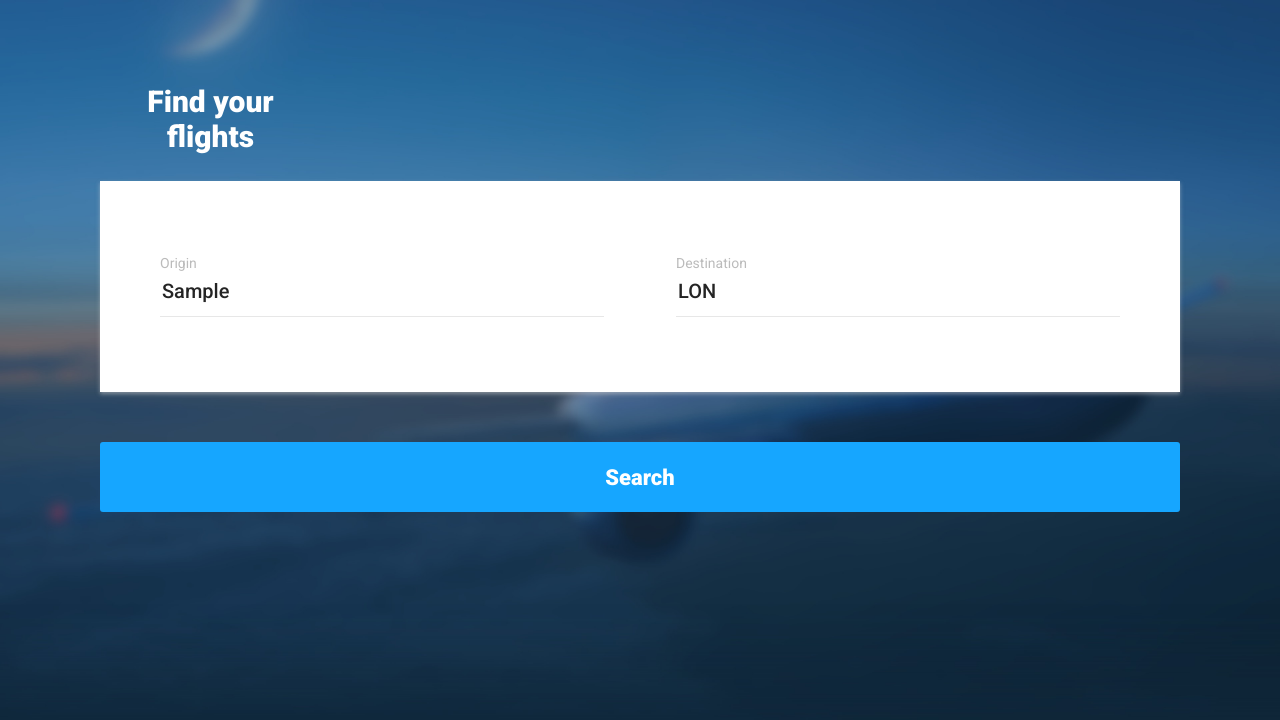
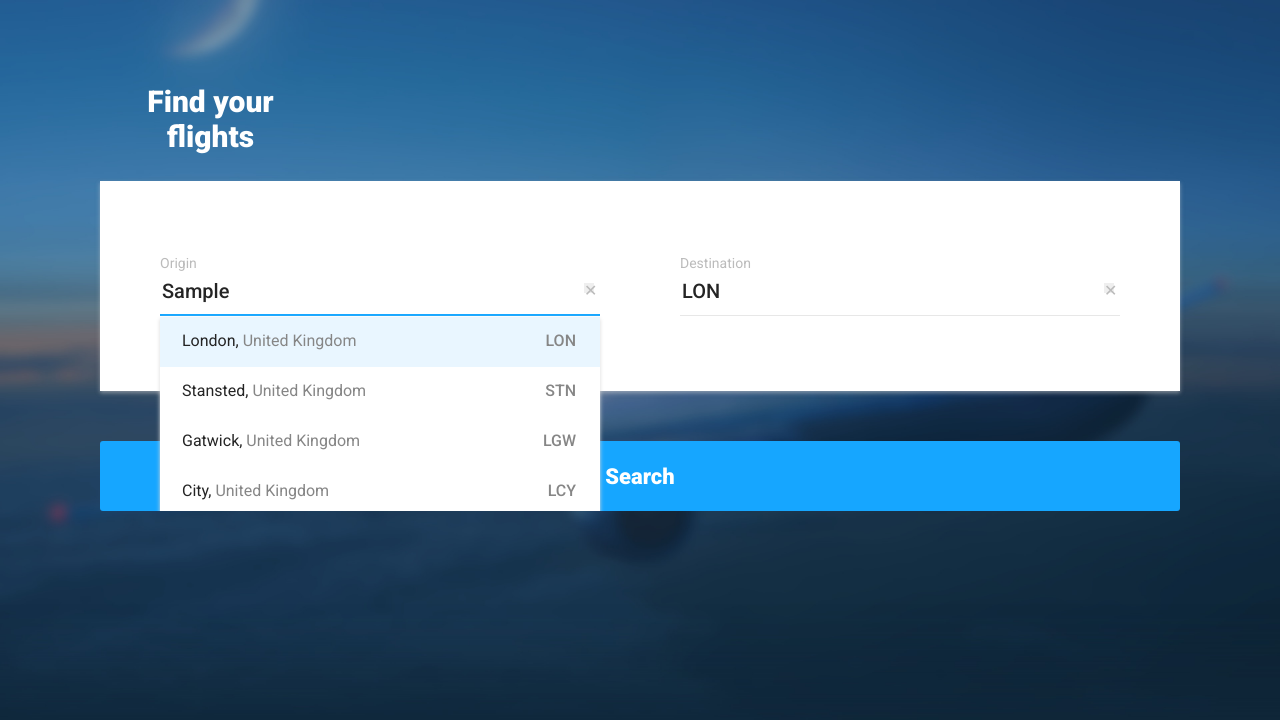
Before and after one commit to jBugman/styled-ts, a React app: page / in a window 1280 px wide. Both pictures are taken after typing "Sample" into the empty fields and a click on the button "Search". Shown: the top 720 px of the page. Built offline with nearby package versions, Linux system fonts and the light colour scheme.

Commit message:
Suggestion with hardcoded data

```diff
--- a/package.json
+++ b/package.json
@@ -11,9 +11,11 @@
     "dev": "webpack-dev-server"
   },
   "dependencies": {
+    "@types/debounce": "^1.2.0",
     "@types/react": "^16.8.18",
     "@types/react-dom": "^16.8.4",
     "@types/styled-components": "^4.1.15",
+    "debounce": "^1.2.0",
     "react": "^16.8.6",
     "react-dom": "^16.8.6",
     "styled-components": "^4.2.0",
--- a/src/components/Form.tsx
+++ b/src/components/Form.tsx
@@ -30,12 +30,12 @@ const Button = styled.button`
   width: 100%;
 `
 
-export interface FormProps {
+const doNothing = (e: React.FormEvent<HTMLFormElement>) => {
+  console.log('fake submit'); // FIXME: console
+  e.preventDefault();
 }
 
-const doNothing = (e) => e.preventDefault();
-
-export const Form = (props: FormProps) =>
+export const Form = () =>
   <form onSubmit={doNothing}>
     <Card>
       <Select label="Origin" placeholder="i.e. Tegel Berlin" />
--- a/src/components/Select.tsx
+++ b/src/components/Select.tsx
@@ -1,11 +1,28 @@
 import * as React from 'react';
 import styled from 'styled-components';
+import { debounce } from 'debounce';
+
+import { Suggestions, SuggestionsProps } from './Suggestions';
+import { placeDescription } from '../models/place';
+
+const testPlaces = require('../../test/test_response.json'); // FIXME: inline json
+
+const MIN_SYMBOLS_CUTOFF = 3
+const SUGGESTIONS_DELAY = 1000
 
 const Field = styled.div`
   height: 60px;
   display: inline-flex;
   flex-direction: column;
-  border-bottom: 1px solid #e7e7e7;
+  position: relative;
+  width: 440px;
+`
+
+const PositionedSuggestions = styled(Suggestions)`
+  width: 100%;
+  z-index: 100;
+  position: absolute;
+  top: 61px;
 `
 
 const Label = styled.div`
@@ -23,12 +40,41 @@ const Input = styled.input`
   font-size: 20px;
   font-weight: 500;
   height: 24px;
-  margin: 6px 0 10px;
+  margin-top: 6px;
   outline: none;
-  width: 440px;
+  width: 100%;
   ::placeholder {
     color: #bbbbbb;
   }
+`
+
+const DeleteButton = styled.button`
+  border: none;
+  bottom: 23px;
+  color: #bbbbbb;
+  cursor: pointer;
+  font-size: 16px;
+  height: 10px;
+  line-height: 16px;
+  outline: none;
+  padding: 0;
+  position: absolute;
+  right: 6px;
+  width: 10px;
+  :hover {
+    color: #16a6ff;
+  }
+`
+
+interface UnderlineProps {
+  active?: boolean;
+}
+
+const Underline = styled.div`
+  position: absolute;
+  bottom: 0;
+  width: 100%;
+  border-bottom: ${(props: UnderlineProps) => !!props.active ? '2px solid #16a6ff' : '1px solid #e7e7e7'};
 `
 
 export interface SelectProps {
@@ -37,17 +83,108 @@ export interface SelectProps {
   placeholder?: string;
 }
 
-export class Select extends React.Component<SelectProps, {}> {
+interface State extends SuggestionsProps {
+  showSuggestions: boolean;
+  text: string;
+}
+
+export class Select extends React.Component<SelectProps, State> {
+
+  state: State = {
+    activeIndex: 0,
+    places: [],
+    showSuggestions: false,
+    text: this.props.defaultValue || '',
+  }
+
+  showSuggestions = () => {
+    console.log('showing suggestions');  // FIXME: console
+    this.setState({
+      activeIndex: 0,
+      places: testPlaces,
+      showSuggestions: true,
+    });
+  }
+
+  loadSuggestions = debounce(this.showSuggestions, SUGGESTIONS_DELAY)
+
+  onTextChange = (e: React.ChangeEvent<HTMLInputElement>) => {
+    const text = e.currentTarget.value || '';
+    e.preventDefault();
+    console.log('text changed to:', text); // FIXME: console
+    if (text.length >= MIN_SYMBOLS_CUTOFF) {
+      this.setState({ text });
+      this.loadSuggestions();
+    } else {
+      this.setState({ text, showSuggestions: false });
+      this.loadSuggestions.clear();
+    }
+  }
+
+  handleSuggestionSelect = (text: string) => {
+    this.setState({ text, showSuggestions: false });
+  }
+
+  handleClear = () => {
+    this.handleSuggestionSelect('');
+  }
+
+  handleKeyPress = (e: React.KeyboardEvent<HTMLInputElement>) => {
+    if (!this.state.showSuggestions) {
+      return;
+    }
+    var idx = this.state.activeIndex;
+    // up
+    if (e.keyCode === 38) {
+      idx = Math.max(0, idx - 1);
+      this.setState({ activeIndex: idx });
+    }
+    // down
+    if (e.keyCode === 40) {
+      idx = Math.min(Math.max(this.state.places.length - 1, 0), idx + 1);
+      this.setState({ activeIndex: idx });
+    }
+    // enter
+    if (e.keyCode === 13) {
+      // It should actually react to space, but for now it complicates things too much
+      if (this.state.places.length === 0) {
+        return;
+      }
+      const selectedPlace = this.state.places[this.state.activeIndex];
+      const text = placeDescription(selectedPlace);
+      this.handleSuggestionSelect(text);
+    }
+    console.log('keypress', e.key, e.keyCode);  // FIXME: console
+  }
+
   render() {
     const {
-      defaultValue,
       label,
       placeholder
     } = this.props;
+
+    const showDeleteButton = !!this.state.text;
+
     return (
       <Field>
         <Label>{label}</Label>
-        <Input placeholder={placeholder} defaultValue={defaultValue} />
+        <Input
+          type="text"
+          value={this.state.text}
+          onChange={this.onTextChange}
+          onKeyDown={this.handleKeyPress}
+          placeholder={placeholder}
+        />
+        {showDeleteButton &&
+          <DeleteButton onClick={this.handleClear}>✕</DeleteButton> // TODO: use an actual svg asset?
+        }
+        <Underline active={this.state.showSuggestions} />
+        {this.state.showSuggestions &&
+          <PositionedSuggestions
+            activeIndex={this.state.activeIndex}
+            places={this.state.places}
+            onSelect={this.handleSuggestionSelect}
+          />}
       </Field>
     );
   }
--- /dev/null
+++ b/src/components/Suggestion.tsx
@@ -0,0 +1,62 @@
+import * as React from 'react';
+import styled from 'styled-components';
+
+import { Place, placeDescription } from '../models/place';
+
+export interface ItemProps {
+  active?: boolean;
+}
+
+const Item = styled.li`
+  background: ${(props: ItemProps) => props.active ? '#e9f6ff' : 'none'};
+  box-sizing: border-box;
+  cursor: pointer;
+  display: flex;
+  font-family: 'Roboto', sans-serif;
+  font-size: 16px;
+  height: 50px;
+  justify-content: space-between;
+  padding: 16px 24px 15px 22px;
+  width: 100%;
+`
+
+const Name = styled.div`
+  color: #242424;
+  height: 19px;
+`
+
+const Country = styled.span`
+  color: #868686;
+`
+
+const Code = styled.div`
+  color: #868686;
+  font-weight: 500;
+  height: 19px;
+`
+
+export interface SuggestionProps {
+  onSelect?: (text: string) => void;
+}
+
+interface Props extends ItemProps, SuggestionProps {
+  place: Place;
+}
+
+export const Suggestion = ({
+  active = false,
+  onSelect,
+  place,
+  ...props
+}: Props) => {
+  const handleClick = !!onSelect ? () => onSelect(placeDescription(place)) : null;
+
+  return (
+    <Item {...props} active={active} onClick={handleClick}>
+      <Name>
+        {place.name}, <Country>{place.country}</Country>
+      </Name>
+      <Code>{place.iata}</Code>
+    </Item>
+  );
+}
--- /dev/null
+++ b/src/components/Suggestions.tsx
@@ -0,0 +1,34 @@
+import * as React from 'react';
+import styled from 'styled-components';
+
+import { Place } from '../models/place'
+import { Suggestion, SuggestionProps } from './Suggestion';
+
+const List = styled.ul`
+  background: #fff;
+  box-shadow: 0 2px 4px 0 #d9d9d9;
+`
+
+export interface SuggestionsProps {
+  activeIndex: number;
+  places: Place[];
+}
+
+interface Props extends SuggestionsProps, SuggestionProps {}
+
+export const Suggestions = ({
+  activeIndex,
+  onSelect,
+  places,
+  ...props
+}: Props) =>
+  <List {...props}>
+    {places.map((place, index) =>
+      <Suggestion
+        active={activeIndex === index}
+        key={`place-${index}`}
+        place={place}
+        onSelect={onSelect}
+      />
+    )}
+  </List>
--- /dev/null
+++ b/src/models/place.ts
@@ -0,0 +1,11 @@
+
+export interface Place {
+    city_iata?: string;
+    city?: string;
+    country: string;
+    iata: string;
+    name: string;
+    type: 'airport' | 'city';
+}
+
+export const placeDescription = ({ country, name }: Place): string => `${name}, ${country}`
--- /dev/null
+++ b/test/test_response.json
@@ -0,0 +1,177 @@
+[{
+    "country": "United Kingdom",
+    "iata": "LON",
+    "country_iata": "GB",
+    "rating": 3,
+    "name": "London",
+    "location": {
+      "lon": -0.177416,
+      "lat": 51.150836
+    },
+    "type": "city",
+    "nearby": null
+  },
+  {
+    "country": "United Kingdom",
+    "city_iata": "LON",
+    "iata": "STN",
+    "city": "London",
+    "country_iata": "GB",
+    "rating": 3,
+    "name": "Stansted",
+    "location": {
+      "lon": 0.262703,
+      "lat": 51.889267
+    },
+    "type": "airport",
+    "nearby": null
+  },
+  {
+    "country": "United Kingdom",
+    "city_iata": "LON",
+    "iata": "LGW",
+    "city": "London",
+    "country_iata": "GB",
+    "rating": 3,
+    "name": "Gatwick",
+    "location": {
+      "lon": -0.177416,
+      "lat": 51.150836
+    },
+    "type": "airport",
+    "nearby": null
+  },
+  {
+    "country": "United Kingdom",
+    "city_iata": "LON",
+    "iata": "LCY",
+    "city": "London",
+    "country_iata": "GB",
+    "rating": 3,
+    "name": "City",
+    "location": {
+      "lon": 0.049365,
+      "lat": 51.50438
+    },
+    "type": "airport",
+    "nearby": null
+  },
+  {
+    "country": "United Kingdom",
+    "city_iata": "LON",
+    "iata": "LHR",
+    "city": "London",
+    "country_iata": "GB",
+    "rating": 3,
+    "name": "Heathrow",
+    "location": {
+      "lon": -0.453566,
+      "lat": 51.469603
+    },
+    "type": "airport",
+    "nearby": null
+  },
+  {
+    "country": "United Kingdom",
+    "city_iata": "LON",
+    "iata": "LTN",
+    "city": "London",
+    "country_iata": "GB",
+    "rating": 3,
+    "name": "Luton",
+    "location": {
+      "lon": -0.376232,
+      "lat": 51.879768
+    },
+    "type": "airport",
+    "nearby": null
+  },
+  {
+    "country": "China",
+    "city_iata": "KWE",
+    "iata": "KWE",
+    "city": "Guiyang",
+    "country_iata": "CN",
+    "rating": 3,
+    "name": "Guiyang",
+    "location": {
+      "lon": 106.79598,
+      "lat": 26.544217
+    },
+    "type": "airport",
+    "nearby": null
+  },
+  {
+    "country": "United Kingdom",
+    "city_iata": "SEN",
+    "iata": "SEN",
+    "city": "Southend",
+    "country_iata": "GB",
+    "rating": 2,
+    "name": "Southend",
+    "location": {
+      "lon": 0.698248,
+      "lat": 51.57265
+    },
+    "type": "airport",
+    "nearby": {
+      "country": "United Kingdom",
+      "city_iata": "LON",
+      "distance": 45.5154404014905,
+      "iata": "LCY",
+      "city": "London",
+      "country_iata": "GB",
+      "rating": 3,
+      "name": "City",
+      "location": {
+        "lon": 0.049365,
+        "lat": 51.50438
+      },
+      "type": "airport"
+    }
+  },
+  {
+    "country": "United Kingdom",
+    "city_iata": "LON",
+    "iata": "BQH",
+    "city": "London",
+    "country_iata": "GB",
+    "rating": 1,
+    "name": "Biggin Hill",
+    "location": {
+      "lon": 0.033333,
+      "lat": 51.333333
+    },
+    "type": "airport",
+    "nearby": {
+      "country": "United Kingdom",
+      "city_iata": "LON",
+      "distance": 19.052046978158405,
+      "iata": "LCY",
+      "city": "London",
+      "country_iata": "GB",
+      "rating": 3,
+      "name": "City",
+      "location": {
+        "lon": 0.049365,
+        "lat": 51.50438
+      },
+      "type": "airport"
+    }
+  },
+  {
+    "country": "South Africa",
+    "city_iata": "LDZ",
+    "iata": "LDZ",
+    "city": "Londolozi",
+    "country_iata": "ZA",
+    "rating": 1,
+    "name": "Londolozi",
+    "location": {
+      "lon": 31.505367,
+      "lat": -24.809691
+    },
+    "type": "airport",
+    "nearby": null
+  }
+]
```
Also changed, not shown: 1 other file (tests, documents, lock files or other folders).
